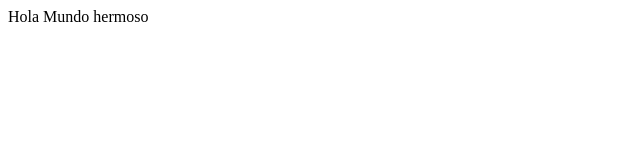
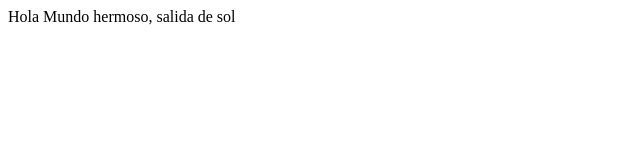
Before and after one commit to bustosmo/primerRepo, a plain HTML site: page index.html in a window 1280 px wide. Shown: the whole page, without its empty margins (0-640 px from the left). Drawn offline with Linux system fonts and the light colour scheme.

Commit message:
subir datos desde VSC remoto

```diff
--- a/index.html
+++ b/index.html
@@ -6,6 +6,6 @@
     <title>Hola Mundo</title>
 </head>
 <body>
-    Hola Mundo hermoso
+    Hola Mundo hermoso, salida de sol
 </body>
 </html>
```
